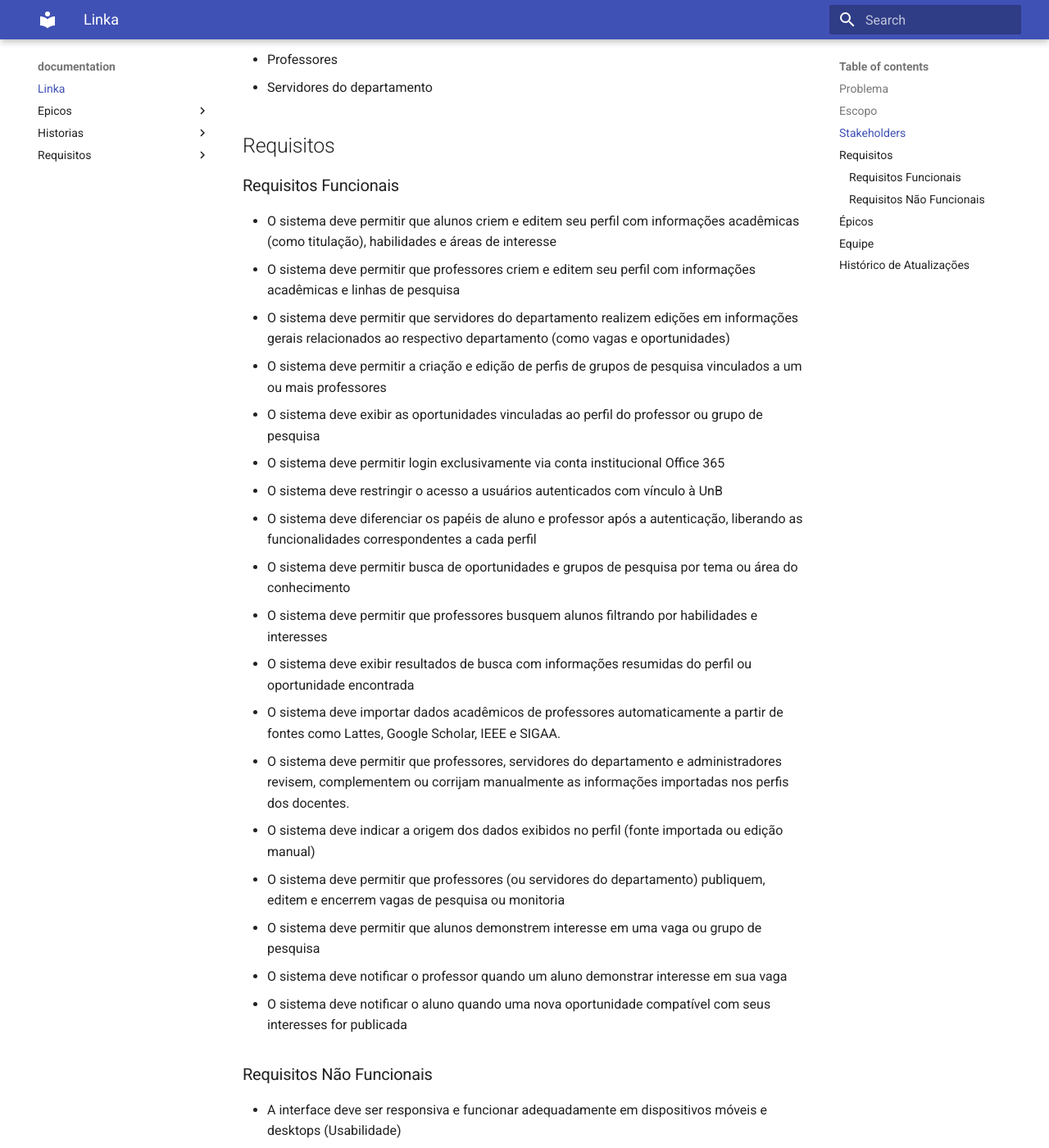
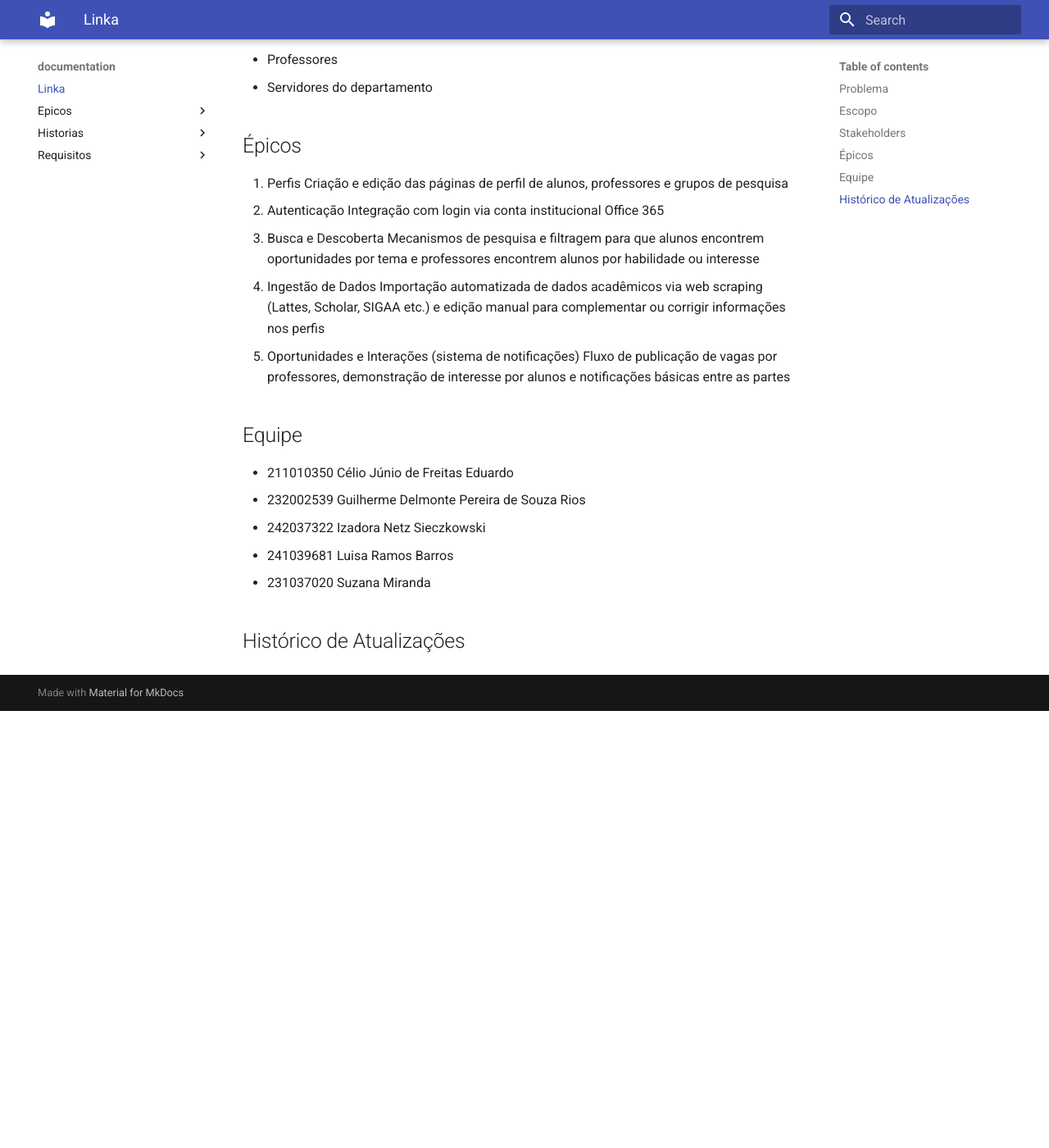
Before and after one commit to si-2026-1/Linka, an MkDocs documentation site: the page built from docs/index.md, in a window 1280 px wide and 1400 px high, scrolled down 693 px. Shown: the whole window at 82% size. Built offline with MkDocs 1.6.1 and Material for MkDocs 9.7.7, drawn with Linux system fonts in a browser that asks for light colours; after the commit the page ends 1560 px from its top, so only the background shows below that; some of the changed text lies outside the part shown.

Commit message:
Update index.md

```diff
--- a/docs/index.md
+++ b/docs/index.md
@@ -11,36 +11,6 @@ Através de técnicas de webscrapping em fontes confiáveis como Plataforma Latt
 - Alunos
 - Professores
 - Servidores do departamento
-
-## Requisitos
-### Requisitos Funcionais
-- O sistema deve permitir que alunos criem e editem seu perfil com informações acadêmicas (como titulação), habilidades e áreas de interesse
-- O sistema deve permitir que professores criem e editem seu perfil com informações acadêmicas e linhas de pesquisa
-- O sistema deve permitir que servidores do departamento realizem edições em informações gerais relacionados ao respectivo departamento (como vagas e oportunidades)
-- O sistema deve permitir a criação e edição de perfis de grupos de pesquisa vinculados a um ou mais professores
-- O sistema deve exibir as oportunidades vinculadas ao perfil do professor ou grupo de pesquisa
-
-- O sistema deve permitir login exclusivamente via conta institucional Office 365
-- O sistema deve restringir o acesso a usuários autenticados com vínculo à UnB
-- O sistema deve diferenciar os papéis de aluno e professor após a autenticação, liberando as funcionalidades correspondentes a cada perfil
-
-- O sistema deve permitir busca de oportunidades e grupos de pesquisa por tema ou área do conhecimento
-- O sistema deve permitir que professores busquem alunos filtrando por habilidades e interesses
-- O sistema deve exibir resultados de busca com informações resumidas do perfil ou oportunidade encontrada
-
-- O sistema deve importar dados acadêmicos de professores automaticamente a partir de fontes como Lattes, Google Scholar, IEEE e SIGAA.
-- O sistema deve permitir que professores, servidores do departamento e administradores revisem, complementem ou corrijam manualmente as informações importadas nos perfis dos docentes.
-- O sistema deve indicar a origem dos dados exibidos no perfil (fonte importada ou edição manual)
-
-- O sistema deve permitir que professores (ou servidores do departamento) publiquem, editem e encerrem vagas de pesquisa ou monitoria
-- O sistema deve permitir que alunos demonstrem interesse em uma vaga ou grupo de pesquisa
-- O sistema deve notificar o professor quando um aluno demonstrar interesse em sua vaga
-- O sistema deve notificar o aluno quando uma nova oportunidade compatível com seus interesses for publicada
-
-### Requisitos Não Funcionais
-- A interface deve ser responsiva e funcionar adequadamente em dispositivos móveis e desktops (Usabilidade)
-- O processo de web scraping deve ocorrer em segundo plano, sem impactar a experiência do usuário (Desempenho)
-- O acesso à plataforma deve ser restrito a usuários com conta institucional válida (Segurança)
 
 
 ## Épicos
```
